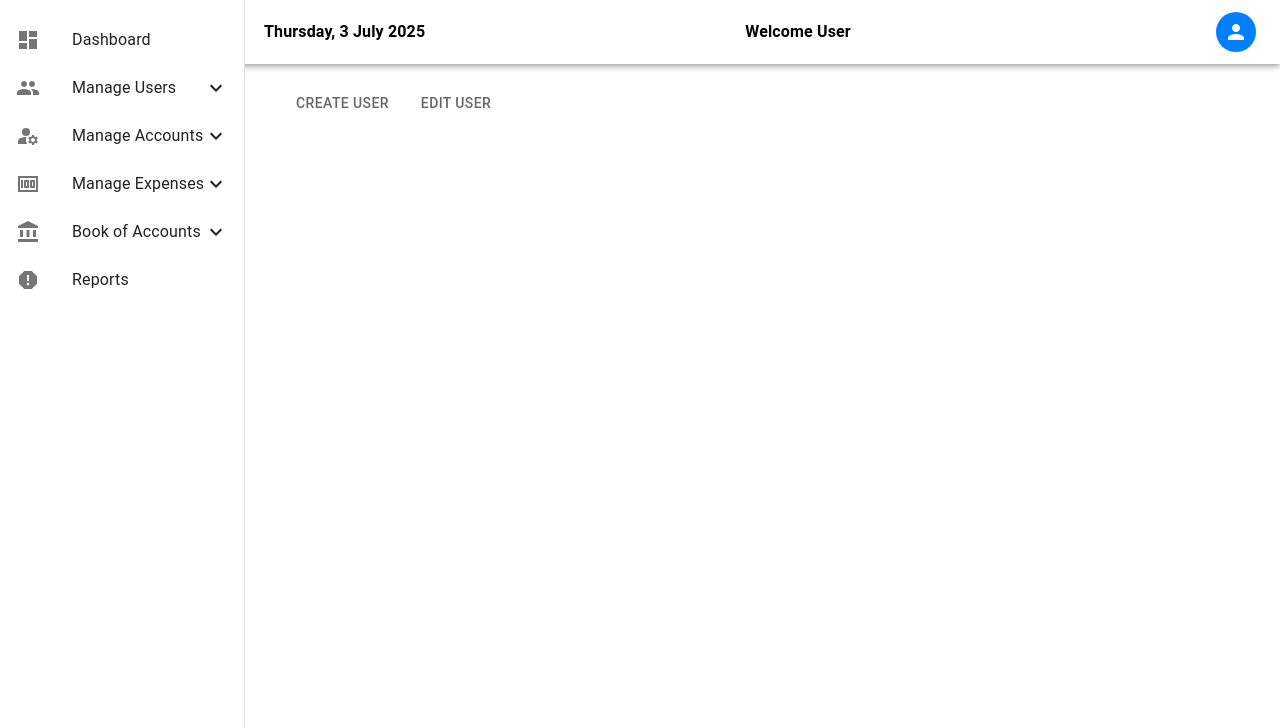
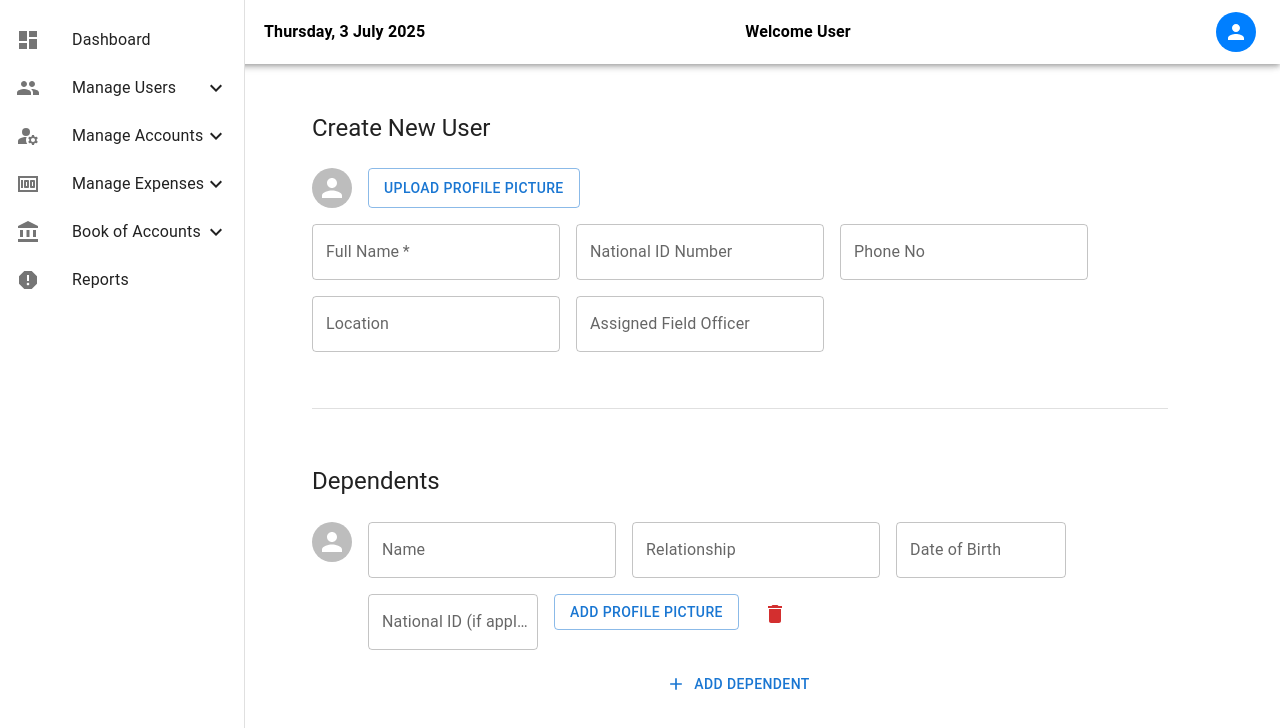
Before and after one commit to Viking-jnr/Welfare, a React (Vite) app in the folder Welfare/: page /admin/user in a window 1280 px wide. Shown: the top 728 px of the page. Built offline with nearby package versions, Linux system fonts and the light colour scheme.

Commit message:
Added forms to the create user page together wit dependents

```diff
--- a/Welfare/src/Components/admin/ManageUsers/CreateUser.jsx
+++ b/Welfare/src/Components/admin/ManageUsers/CreateUser.jsx
@@ -1,14 +1,113 @@
-import { Box, Tab, Tabs } from "@mui/material";
+import { __unsafe_useEmotionCache } from "@emotion/react";
+import { Add, Delete } from "@mui/icons-material";
+import { Avatar, Box, Button, Divider, Grid, IconButton, Stack, TextField, Typography } from "@mui/material";
 import { useState } from "react";
 
 const Users = ()=>{
-    const [activeTab, setActiveTab] = useState(0);
+    {/*Component to create new user*/}
+    const [user, setUser] = useState({
+        fullName: "",
+        IDno: "",
+        PhoneNO: "",
+        Location: "",
+        FieldOfficer: "",
+        ProfilePicture: null
+    });
+    const handleProfilePic =(e) => {
+        const file = e.target.files[0];
+        setUser({...user, ProfilePicture: file})
+    }
+    {/*Component to add dependents if any*/}
+    const [dependents, setDependents] = useState([
+        {profile: null,Name: '', relationship: '', DOB: '',ID: ''},
+    ]);
+    const handleDependentChange = (index, field, value) => {
+        const dep = [...dependents];
+        dep[index][field] = value;
+        setDependents(dep);
+    };
+    const addDependents = () => {
+        setDependents([...dependents, {Name: '', relationship: '', DOB: '',ID: ''}]);
+    };
+    const deleteDependent = (index) => {
+        const filtered = dependents.filter((_, i)=> i !== index);
+        setDependents(filtered);
+    }
+    const handleProfile = (index, file) => {
+        const updated = [...dependents];
+        updated[index].profile = file;
+        setDependents(updated);
+};
+
+
+
     return(
-        <Box>
-            <Tabs>
-                <Tab label="Create User" />
-                <Tab label="Edit User" />
-            </Tabs>
+        <Box sx={{ p: 4, mx: 'auto',display: 'flex',flexDirection: 'column', gap: 2}}>
+            <Typography variant="h5" gutterBottom>Create New User</Typography>
+            <Stack  direction={'row'} gap={2}>
+                <Avatar  src={user.ProfilePicture ? URL.createObjectURL(user.ProfilePicture): ''} />
+                <Button variant="outlined" component='label' >
+                    Upload Profile Picture
+                   <input type="file" hidden onChange={handleProfilePic} />
+                </Button>
+            </Stack>
+            <Grid container spacing={2}>
+                <Grid item xs={12}>
+                    <TextField label="Full Name" fullWidth value={user.fullName} required onChange={e => setUser({...user, fullName: e.target.value})} />
+                </Grid>
+                <Grid item xs={12}>
+                    <TextField label="National ID Number" fullWidth value={user.IDno} onChange={e => setUser({...user, IDno: e.target.value})} />
+                </Grid>
+                <Grid item xs={12}>
+                    <TextField  label="Phone No" fullWidth value={user.PhoneNO} onChange={e => setUser({...user, PhoneNO: e.target.value})} />
+                </Grid>
+                <Grid item xs={12}>
+                    <TextField  label="Location" fullWidth value={user.Location} onChange={e => setUser({...user, Location: e.target.value})} />
+                </Grid>
+                <Grid item xs={12}>
+                    <TextField  label="Assigned Field Officer" fullWidth value={user.FieldOfficer} onChange={e => setUser({...user, FieldOfficer: e.target.value})} />
+                </Grid>
+
+            </Grid>
+            <Divider sx={{my: 5}} />
+            <Typography variant="h5" gutterBottom>Dependents</Typography>
+            {dependents.map((item, index)=>(
+                <Box key={index} sx={{display: 'flex', gap: 2}}>
+                    <Avatar key={index}  src={item.profile ? URL.createObjectURL(item.profile): ''} />
+                    <Grid container spacing={2}>
+                        <Grid item xs={12}>
+                            <TextField label="Name" fullwidth value={item.Name} onChange={(e)=> handleDependentChange(index, 'Name', e.target.value)} />
+                        </Grid>
+                        <Grid item xs={12}>
+                            <TextField label="Relationship" fullwidth value={item.relationship} onChange={(e)=> handleDependentChange(index, 'relationship', e.target.value)} />
+                        </Grid>
+                        <Grid item xs={12}>
+                            <TextField label="Date of Birth" sx={{width: '170px'}} value={item.DOB} onChange={(e)=> handleDependentChange(index, 'DOB', e.target.value)} />
+                        </Grid>
+                        <Grid item xs={12}>
+                            <TextField label="National ID (if applicable)" sx={{width: '170px'}} fullwidth value={item.ID} onChange={(e)=> handleDependentChange(index, 'ID', e.target.value)} />
+                        </Grid>
+                        <Grid item>
+                            <Button variant="outlined" component='label' >
+                            Add Profile Picture
+                        <input type="file" hidden onChange={(e)=> {
+                            const file = e.target.files[0];
+                            if (file) {
+                                handleProfile(index, file);
+                            }
+                        }} />
+                        </Button>
+                        </Grid>
+                        <Grid item>
+                            <IconButton color="error" onClick={() => deleteDependent(index)}>
+                                <Delete  />
+                        </IconButton>
+                        </Grid>
+
+                    </Grid>
+                </Box>
+            ))}
+            <Button startIcon={<Add />} onClick={addDependents}>Add Dependent</Button>
         </Box>
     )
 }
--- a/Welfare/src/Pages/SignIn/View/Index.jsx
+++ b/Welfare/src/Pages/SignIn/View/Index.jsx
@@ -45,7 +45,7 @@ const Signin = () => {
 >
 
 
-            <Typography variant="h4"color="blue">Log In</Typography>
+            <Typography variant="h4"color="blue" fontWeight={'bold'}>Log In</Typography>
             <TextField label="Email" type="email" value={email} required onChange={(e) => setEmail(e.target.value)} />
 
             <TextField label="Password" type="password" value={password}  required
```
